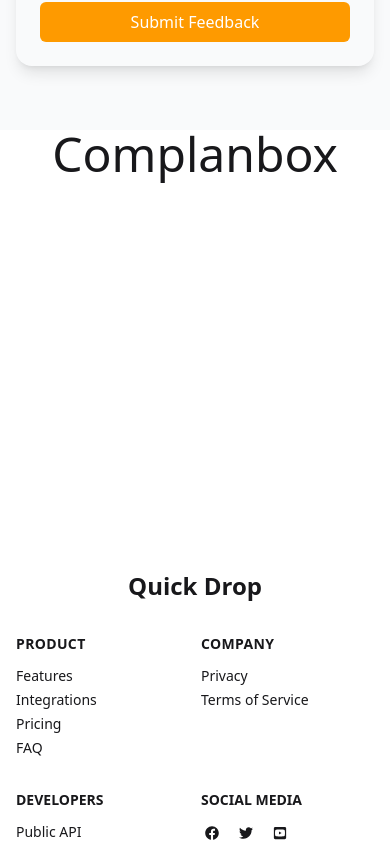
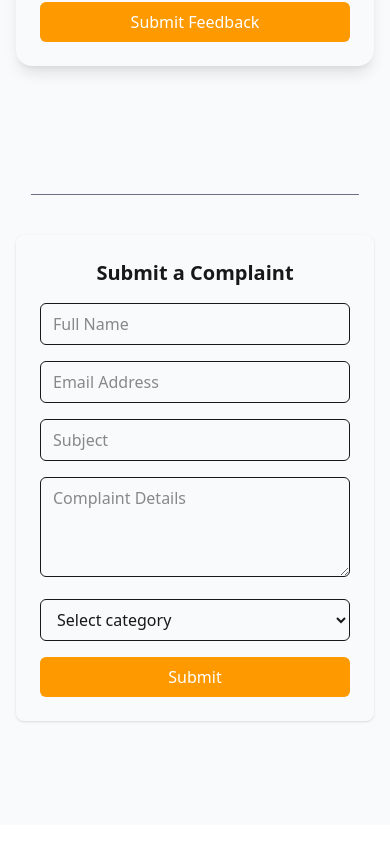
Before and after one commit to anamolhasan/quickDrop, a Next.js app: page / in a window 390 px wide. Shown: the part 6577-7424 px from the top of the page. Built offline with nearby package versions, Linux system fonts and the light colour scheme.

Commit message:
added your complaint section and track your product section and make it responsive for all devices

```diff
--- a/app/(public)/track-product/page.jsx
+++ b/app/(public)/track-product/page.jsx
@@ -1,11 +1,72 @@
-import React from 'react';
+"use client";
+import { useState } from "react";
 
-const page = () => {
-    return (
-        <div className='min-h-screen'>
-            <h1 className='text-5xl text-center'>TrackProduct</h1>
-        </div>
-    );
-};
+export default function TrackProduct() {
+  const [trackingId, setTrackingId] = useState("");
+  const [result, setResult] = useState(null);
 
-export default page;
+  const handleSubmit = (e) => {
+    e.preventDefault();
+    if (!trackingId.trim()) {
+      alert("Please enter your tracking ID.");
+      return;
+    }
+    // Simulated tracking data
+    setResult({
+      status: "In Transit",
+      location: "Dhaka Hub",
+      expected: "2025-09-20",
+    });
+  };
+
+  return (
+    <section
+      className="min-h-screen relative flex items-center justify-center bg-cover bg-center bg-no-repeat px-4 py-12"
+      style={{ backgroundImage: "url('/bg-courier.jpg')" }}
+    >
+      {/* Overlay for better readability */}
+      <div className="absolute inset-0 bg-black/40"></div>
+
+      <div className="relative w-full max-w-md bg-white/90 backdrop-blur-md rounded-lg p-6 shadow-lg">
+        <h1 className="text-2xl font-bold text-center mb-6 text-gray-800">
+          Track Your Product
+        </h1>
+
+        <form
+          onSubmit={handleSubmit}
+          className="flex flex-col sm:flex-row gap-3"
+        >
+          <input
+            type="text"
+            value={trackingId}
+            onChange={(e) => setTrackingId(e.target.value)}
+            placeholder="Enter Tracking ID"
+            className="flex-1 border px-4 py-2 rounded-md focus:outline-none focus:ring-2 focus:ring-amber-500"
+          />
+          <button
+            type="submit"
+            className="bg-amber-500 cursor-pointer text-white px-5 py-2 rounded-md "
+          >
+            Track
+          </button>
+        </form>
+
+        {result && (
+          <div className="mt-6 bg-white p-4 rounded-md border text-gray-700">
+            <h2 className="font-semibold mb-2">Tracking Result</h2>
+            <p>
+              <span className="font-medium">Status:</span> {result.status}
+            </p>
+            <p>
+              <span className="font-medium">Location:</span> {result.location}
+            </p>
+            <p>
+              <span className="font-medium">Expected Delivery:</span>{" "}
+              {result.expected}
+            </p>
+          </div>
+        )}
+      </div>
+    </section>
+  );
+}
--- a/components/home/Complanbox/index.jsx
+++ b/components/home/Complanbox/index.jsx
@@ -1,11 +1,97 @@
-import React from 'react';
+"use client";
+import { useState } from "react";
 
-const index = () => {
-    return (
-        <div className='h-100'>
-            <h1 className='text-5xl text-center'>Complanbox</h1>
-        </div>
-    );
-};
+const categories = [
+  "Service Issue",
+  "Delivery Delay",
+  "Payment Problem",
+  "Other",
+];
 
-export default index;
+export default function ComplaintBox() {
+  const [form, setForm] = useState({
+    name: "",
+    email: "",
+    subject: "",
+    details: "",
+    category: "",
+  });
+
+  const handleChange = (e) => {
+    const { name, value } = e.target;
+    setForm({ ...form, [name]: value });
+  };
+
+  const handleSubmit = (e) => {
+    e.preventDefault();
+    console.log("Form Submitted:", form);
+    alert("Complaint submitted successfully!");
+    setForm({ name: "", email: "", subject: "", details: "", category: "" });
+  };
+
+  return (
+    <div className="py-16 px-4  bg-gray-50 dark:bg-gray-900">
+      <div className=" border-t-1 border-gray-500 w-11/12 mx-auto"></div>
+      <section className="max-w-lg  mx-auto my-10 p-6 rounded-lg shadow">
+        <h2 className="text-xl font-bold mb-4 text-center">
+          Submit a Complaint
+        </h2>
+        <form onSubmit={handleSubmit} className="space-y-4">
+          <input
+            type="text"
+            name="name"
+            value={form.name}
+            onChange={handleChange}
+            placeholder="Full Name"
+            className="w-full border px-3 py-2 rounded-md"
+            required
+          />
+          <input
+            type="email"
+            name="email"
+            value={form.email}
+            onChange={handleChange}
+            placeholder="Email Address"
+            className="w-full border px-3 py-2 rounded-md"
+            required
+          />
+          <input
+            type="text"
+            name="subject"
+            value={form.subject}
+            onChange={handleChange}
+            placeholder="Subject"
+            className="w-full border px-3 py-2 rounded-md"
+            required
+          />
+          <textarea
+            name="details"
+            value={form.details}
+            onChange={handleChange}
+            placeholder="Complaint Details"
+            className="w-full border px-3 py-2 rounded-md min-h-[100px]"
+            required
+          />
+          <select
+            name="category"
+            value={form.category}
+            onChange={handleChange}
+            className="w-full border px-3 py-2 rounded-md"
+            required
+          >
+            <option value="">Select category</option>
+            {categories.map((cat) => (
+              <option key={cat}>{cat}</option>
+            ))}
+          </select>
+          <button
+            type="submit"
+            className="bg-amber-500 w-full cursor-pointer text-white font-medium rounded-md px-4 py-2"
+          >
+            Submit
+          </button>
+        </form>
+      </section>
+    </div>
+  );
+}
--- a/components/home/banner/Banner.jsx
+++ b/components/home/banner/Banner.jsx
@@ -24,7 +24,7 @@ export default function Banner() {
               <FaBox />
               Send Parcel
             </button>
-            <Link href='/track-product'>
+            <Link href="/track-product">
               <button className="flex items-center gap-2 px-6 py-3 rounded-xl bg-gray-900 hover:bg-gray-800 transition shadow-md text-white font-semibold dark:bg-white dark:text-gray-900 dark:hover:bg-gray-200">
                 <FaSearch />
                 Track Now
```
Also changed, not shown: components/home/footer/Footer.jsx (+14 -5 lines), public/bg-courier.jpg (added).
